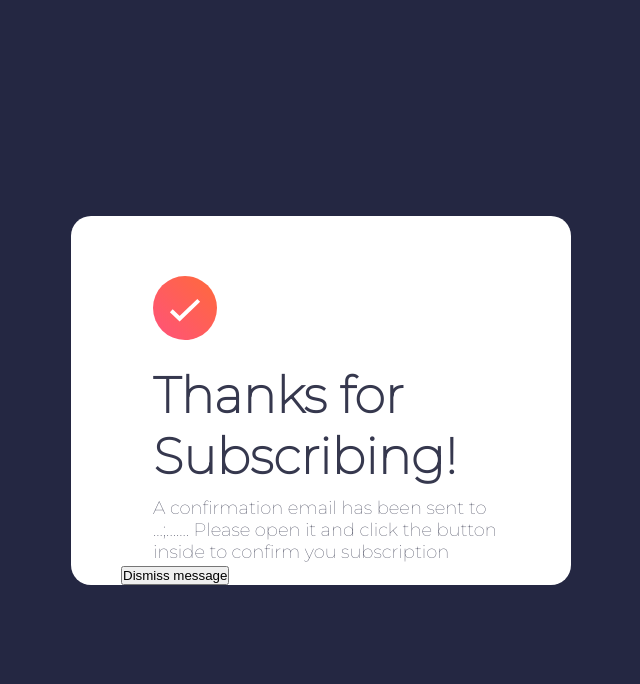
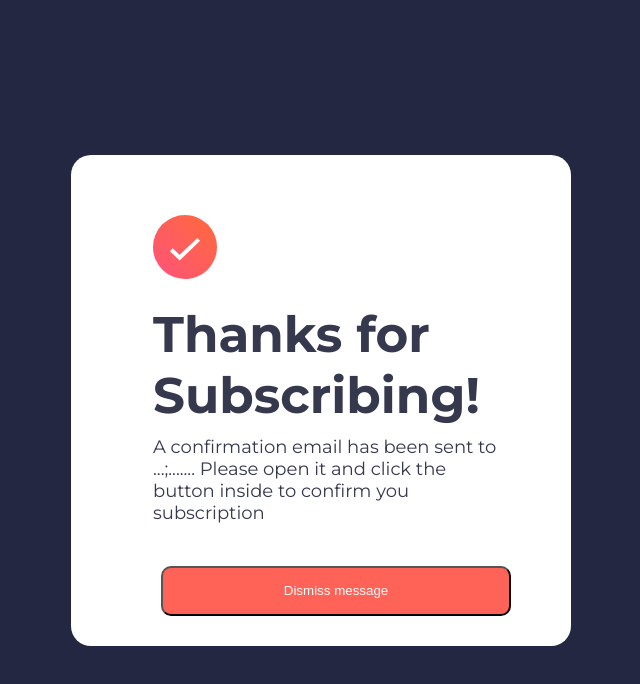
Before and after one commit to 007khun159/FM_Sign_Regis_page, a plain HTML site: page newsletter-sign-up-with-success-message-main/subscribe.html in a window 1280 px wide. Shown: the whole page, without its empty margins (319-959 px from the left). Drawn offline with Linux system fonts and the light colour scheme.

Commit message:
Subpage_Update_Font_Weight

```diff
--- a/newsletter-sign-up-with-success-message-main/style.css
+++ b/newsletter-sign-up-with-success-message-main/style.css
@@ -1,4 +1,4 @@
-@import url('https://fonts.googleapis.com/css2?family=Montserrat:wght@100&display=swap');
+@import url('https://fonts.googleapis.com/css2?family=Montserrat:ital,wght@0,100;0,200;0,300;0,400;0,500;0,600;0,700;0,800;0,900;1,100;1,200;1,300;1,400;1,500;1,600;1,700;1,800;1,900&display=swap');
 
 *{
     padding: 0;
--- a/newsletter-sign-up-with-success-message-main/subscrib.css
+++ b/newsletter-sign-up-with-success-message-main/subscrib.css
@@ -1,9 +1,13 @@
-@import url('https://fonts.googleapis.com/css2?family=Montserrat:wght@100&display=swap');
+/*ต้องสังเกต Font ดีๆว่ามีขนาดอะไรบ้าง*/
+@import url('https://fonts.googleapis.com/css2?family=Montserrat:ital,wght@0,100;0,200;0,300;0,400;0,500;0,600;0,700;0,800;0,900;1,100;1,200;1,300;1,400;1,500;1,600;1,700;1,800;1,900&display=swap');
+
 
 *{
     padding: 0;
     margin: 0;
     box-sizing: border-box;
+
+
 
 }
 
@@ -17,6 +21,7 @@ body{
     background-color: hsl(234, 29%, 20%);
     font-size: 18px;
 
+
 }
 
 
@@ -29,8 +34,6 @@ body{
     margin: 0 auto;
     background-color: white;
     border-radius: 20px;
-    color: hsl(235, 18%, 26%);
-
 
 
 
@@ -51,22 +54,59 @@ body{
 .text-component{
     padding-top: 20px;
     padding-left: 2rem;
+    color: hsl(235, 18%, 26%);
+
 }
 
 .Header-text{
     font-size: 25px;
     font-weight: 200%;
     padding-bottom: 10px;
+    font-weight: 900;
 }
+
+
 
 
 .detail-component p{
     max-width: 350px;
+    padding-bottom:2rem ;
+    color: hsl(235, 18%, 26%);
+    font-weight: 400;
+
 
 
 }
 
 
-.Head-bar h1{
-    font-weight: 900;
+
+
+
+.button-component{
+    text-align: center;
+    padding-top: 10px;
+    padding-bottom: 30px;
+    min-width: 2rem;
+    font-size: 16px;
+    padding-right: 20px;
+    box-shadow: none;
 }
+
+
+.button2{
+    width: 350px;
+    height: 50px;
+    background-color:  hsl(4, 100%, 67%);
+    cursor: pointer;
+    border-radius: 10px;
+    color: white;
+
+}
+
+
+
+button:hover{
+    background-color:  hsl(4, 100%, 67%);
+    color: white;
+    opacity: 80%;
+}
--- a/newsletter-sign-up-with-success-message-main/subscribe.html
+++ b/newsletter-sign-up-with-success-message-main/subscribe.html
@@ -36,7 +36,7 @@
             </div>
 
            <div class="button-component">
-                <button>Dismiss message</button>
+                <button class="button2">Dismiss message</button>
            </div>
 
         </div>
```
